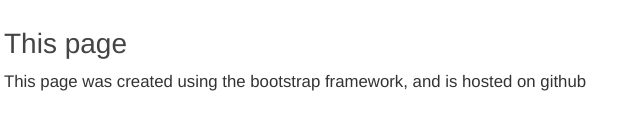
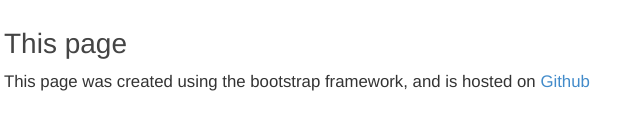
Before and after one commit to robertbarrett/robertbarrett.github.io, a plain HTML site: page index.html in a window 1280 px wide. Shown: the part 534-664 px from the top of the page, 66-706 px from the left. Drawn offline with nearby package versions, Linux system fonts and the light colour scheme.

Commit message:
Update index.html

```diff
--- a/index.html
+++ b/index.html
@@ -190,7 +190,7 @@ hr {border-color: #ddd;}
 <div class="page-section">
 	<div class="container">
 		<h2>This page</h2>
-		<p>This page was created using the bootstrap framework, and is hosted on github
+		<p>This page was created using the bootstrap framework, and is hosted on <a href="https://github.com/robertbarrett/robertbarrett.github.io">Github</a>
 	</div>
 </div>
 <!--/.page-section-->
```
